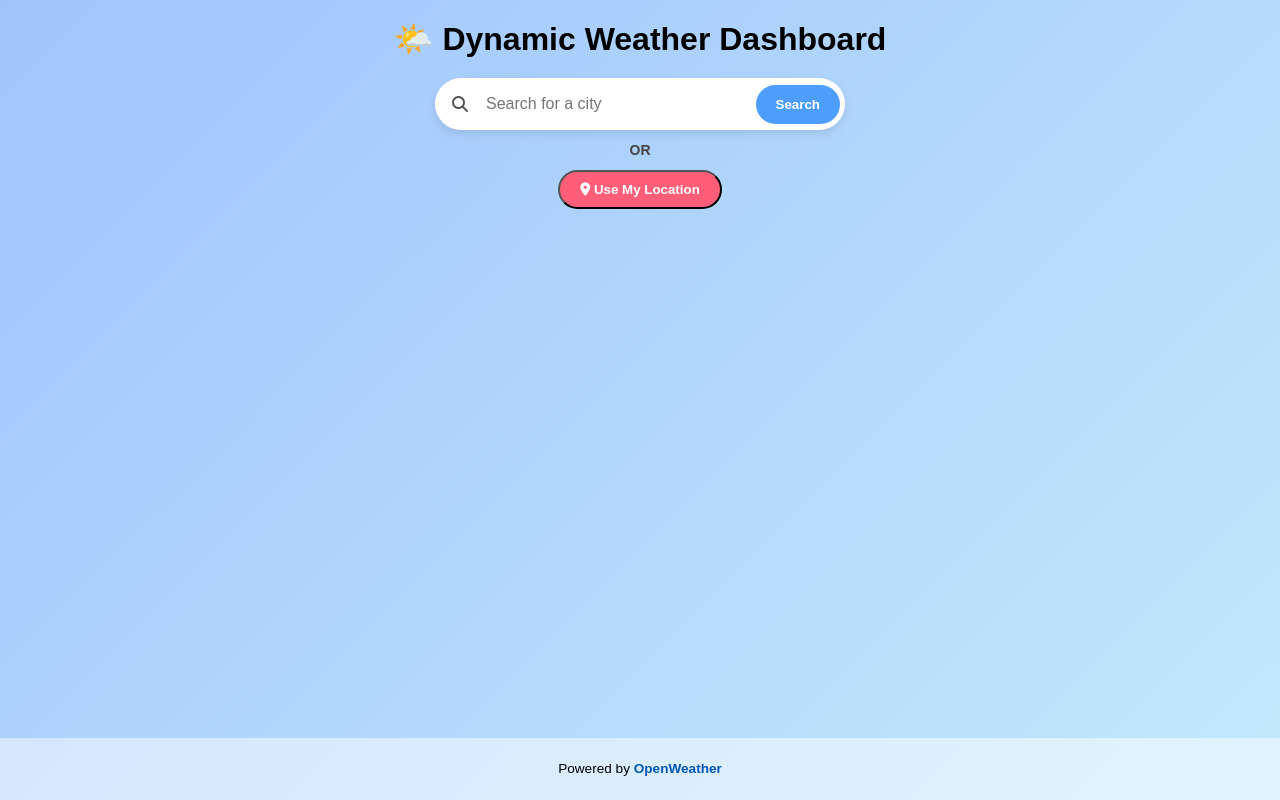
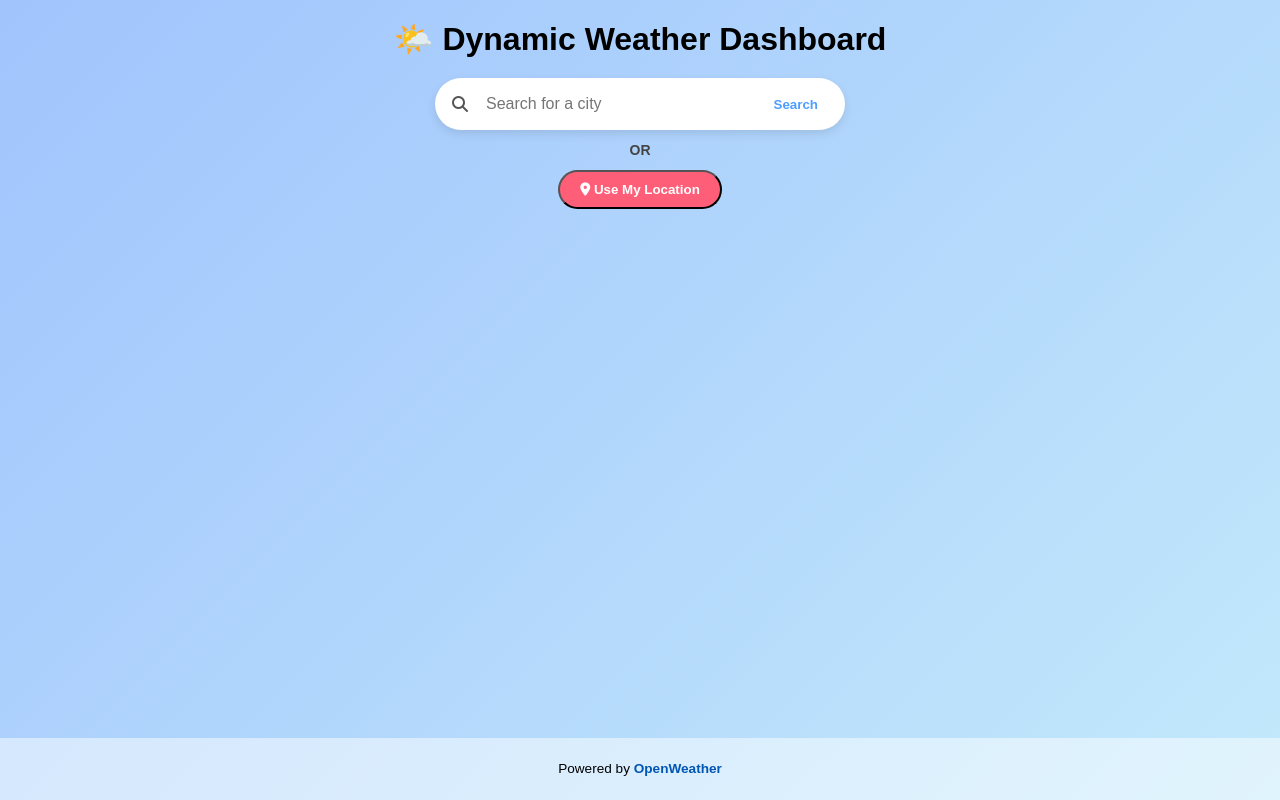
Before and after one commit to prachita789/mini_weather_app, a plain HTML site: page index.html in a window 1280 px wide. Drawn offline with Linux system fonts and the light colour scheme.

Commit message:
complete

```diff
--- a/index.css
+++ b/index.css
@@ -65,18 +65,51 @@ h1 {
 }
 
 .search-bar button {
-  padding: 12px 20px;
+  position: relative;
+  padding: 10px 20px;
   border-radius: 50px;
-  border: none;
-  background: #4e9eff;
-  color: white;
+  border: 2px solid transparent;
+  background: white;
+  color: #4e9eff;
   font-weight: bold;
   cursor: pointer;
-  transition: 0.2s ease-in-out;
+  overflow: hidden;
+  z-index: 1;
+  transition: color 0.3s ease, background 0.3s ease;
+}
+
+.search-bar button::before {
+  content: "";
+  position: absolute;
+  top: -2px;
+  left: -2px;
+  right: -2px;
+  bottom: -2px;
+  border-radius: inherit;
+  background: conic-gradient(
+    #4285f4,
+    #34a853,
+    #fbbc05,
+    #ea4335,
+    #4285f4
+  );
+  background-size: 200% 200%;
+  animation: none;
+  z-index: -1;
+  opacity: 0;
+  transition: opacity 0.3s ease;
+}
+
+.search-bar button:hover::before {
+  opacity: 1;
+  animation: spin 1.5s linear infinite;
 }
 
 .search-bar button:hover {
-  background-color: #357ae8;
+
+  background: white;
+  color: black
+
 }
 
 .or {
@@ -108,7 +141,12 @@ h1 {
   animation: spin 1s linear infinite;
 }
 @keyframes spin {
-  to { transform: rotate(360deg); }
+  0% {
+    transform: rotate(0deg);
+  }
+  100% {
+    transform: rotate(360deg);
+  }
 }
 
 .hidden { display: none; }
@@ -233,7 +271,7 @@ h1 {
 .temp-max { color: #e63946; font-weight: 600; }
 .temp-min { color: #0077b6; font-weight: 600; }
 
-/* Footer stays at bottom */
+
 footer {
   text-align: center;
   font-size: 0.85rem;
--- a/index.js
+++ b/index.js
@@ -18,7 +18,7 @@ const gpsBtn = document.getElementById("gpsBtn");
 const container = document.getElementById("container");
 const forecastDiv = document.getElementById("forecast");
 const loading = document.getElementById("loading");
-const mapContainer = document.querySelector(".weather-right"); // ✅ updated to target right column
+const mapContainer = document.querySelector(".weather-right");
 const mapFrame = document.getElementById("gmap_canvas");
 const forecastTitle = document.getElementById("forecast-title");
 const errorMessage = document.getElementById("error-message");
@@ -39,7 +39,7 @@ async function getWeatherByCity(city) {
   try {
     toggleLoading(true);
     clearForecast();
-    mapContainer.classList.add("hidden"); // ✅ hide map until we have new data
+    mapContainer.classList.add("hidden");
     const res = await fetch(
       `https://api.openweathermap.org/data/2.5/weather?q=${city}&appid=${api_key}`
     );
@@ -122,7 +122,7 @@ function displayWeather(data) {
   changeBackground(data.weather[0].main);
   container.classList.remove("hidden");
 
-  // ✅ Show map only after weather data loads
+  // Show map only after weather data loads
   mapFrame.src = `https://maps.google.com/maps?q=${data.coord.lat},${data.coord.lon}&z=13&output=embed`;
   mapContainer.classList.remove("hidden");
 }
```
